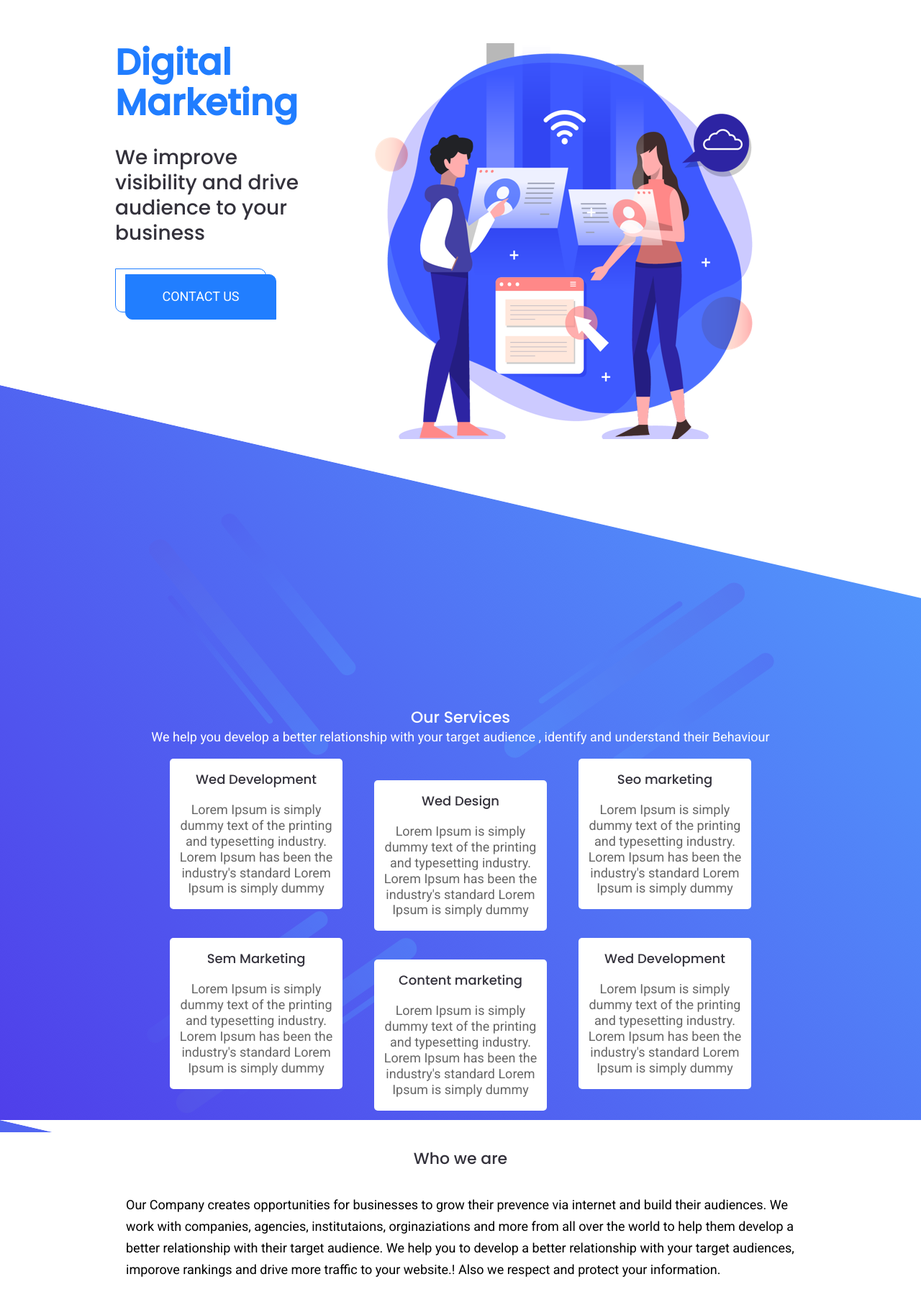
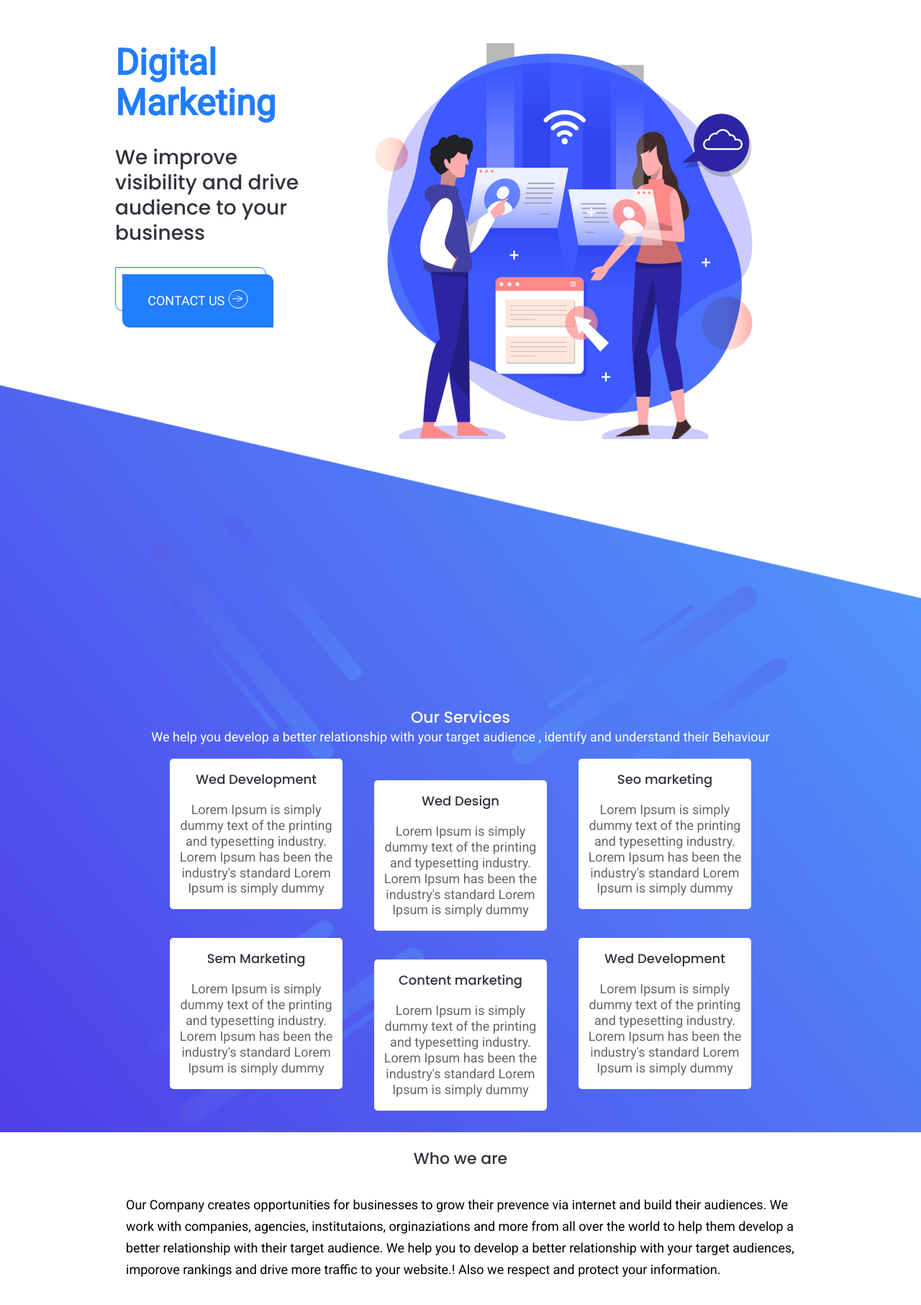
Before and after one commit to ashishrainagit2/basic-webdesign, a PHP site: page /index.html in a window 1280 px wide. Shown: the part 73-1886 px from the top of the page at 72% size. Run offline with PHP 8.4, Linux system fonts and the light colour scheme.

Commit message:
added animation

```diff
--- a/css/index.css
+++ b/css/index.css
@@ -67,7 +67,41 @@
     line-height: 1.11;
     letter-spacing: normal;
     color: #207dff;
+    position: relative;
     }
+
+    .one {
+    -webkit-animation-name: heading; /* Safari 4.0 - 8.0 */
+    -webkit-animation-duration: 2s; /* Safari 4.0 - 8.0 */
+    animation-name: heading;
+    animation-duration: 1s;
+    animation-timing-function: linear;
+
+    }
+
+    .two {
+        -webkit-animation-name: heading2;
+        -webkit-animation-duration: 4s;
+        animation-name: heading2;
+        animation-duration: 1s;
+        animation-timing-function: linear;
+        animation-delay: 1s;
+        animation-fill-mode: both;
+        }
+
+
+
+  @keyframes heading {
+    0%   { left:-400px; }
+    100% { left:0px; }
+  }
+
+  @keyframes heading2 {
+    0%   { left:-800px; }
+    100% { left:0px; }
+  }
+
+
     .tagline {
     margin: 30px 0px;
     font-family: Poppins;
@@ -80,10 +114,9 @@
     color: #33313b;
     }
     .contactus {
-    position:absolute;
+    position:relative;
     }
     .contactbuttonback {
-    display: inline-block;
     padding: 20px;
     border:1px solid #217eff;
     border-radius: 0px 10px;
@@ -91,21 +124,43 @@
     color:#ffffff;
     position:relative;
     width:210px;
+    box-sizing: border-box;
     }
     .contactbutton {
-    display: inline-block;
     padding: 20px;
     border:1px solid #217eff;
     border-radius: 0px 10px;
     background: #217eff;
     color:#ffffff;
-    position: relative;
+    position: absolute;
     top:10px;
-    right:200px;
+    left:10px;
     width:210px;
     text-align: center;
     font-size: 18px;
+    box-sizing: border-box;
+    -webkit-transition: top 0.5s ease, left 0.5s ease;
+    transition: top 0.5s ease, left 0.5s ease;
     }
+
+    .contacttext {
+        vertical-align: middle;
+        display: inline-block;
+        /* border:1px solid yellow; */
+    }
+
+    .contactimg {
+        vertical-align: middle;
+        display: inline-block;
+        /* border:1px solid yellow; */
+    }
+
+    .contactbutton:hover {
+        top: 0px;
+        left: 0px;
+    }
+
+
     .firstviewimage {
     display: inline-block;
     width: 69%;
@@ -123,6 +178,9 @@
     background-size: 100%;
     padding-top: 425px;
     margin-top:-100px;
+    background-size: cover;
+    background-repeat: no-repeat;
+
     }
     .serviceheading {
     text-align: center;
--- a/index.html
+++ b/index.html
@@ -8,7 +8,7 @@
         <link href="https://fonts.googleapis.com/css?family=Roboto&display=swap" rel="stylesheet">
         <link href="https://fonts.googleapis.com/css?family=Poppins:400,500|Roboto&display=swap" rel="stylesheet">
         <link rel="stylesheet" href="./css/normalize.css?01">
-        <link rel="stylesheet" href="./css/index.css?05">
+        <link rel="stylesheet" href="./css/index.css?06">
     </head>
     <body>
         <div class="wrapper">
@@ -31,11 +31,39 @@
                     <div class="conatiner">
                         <div class="firstview">
                             <span class="firstviewcontent">
-                                <div class="maintext">Digital Marketing</div>
+                                <div class="maintext one">
+                                    <span class="digital">Digital</span>
+                                </div>
+                                <div class="maintext two">
+                                        <span class="marketing"> Marketing</span>
+                                </div>
                                 <div class="tagline">We improve visibility  and drive audience to your business</div>
                                 <div class="contactus">
                                     <div class="contactbuttonback"> Contact  us</div>
-                                    <div class="contactbutton"> CONTACT US</div>
+                                    <div class="contactbutton">
+                                        <span class="contacttext">CONTACT US</span>
+                                        <span class="contactimg">
+                                                <?xml version="1.0" encoding="UTF-8"?>
+                                                <svg width="28px" height="27px" viewBox="0 0 28 27" version="1.1" xmlns="http://www.w3.org/2000/svg" xmlns:xlink="http://www.w3.org/1999/xlink">
+                                                    <g id="Page-1" stroke="none" stroke-width="1" fill="transparent" fill-rule="evenodd">
+                                                        <g id="Digital-Marketing-home-page" transform="translate(-369.000000, -459.000000)" stroke="white">
+                                                            <g id="Group-4" transform="translate(210.000000, 429.000000)">
+                                                                <g id="Group-3" transform="translate(10.000000, 10.000000)">
+                                                                    <g id="Group-6" transform="translate(150.000000, 21.000000)">
+                                                                        <ellipse id="Oval" cx="13" cy="12.5" rx="13" ry="12.5"></ellipse>
+                                                                        <g id="Group-7" transform="translate(5.000000, 8.000000)">
+                                                                            <path d="M6.08081656,0.0147308507 C11.4141499,2.42590512 14.0808166,3.75436579 14.0808166,4.00011287 C14.0808166,4.24585994 11.4141499,5.58406593 6.08081656,8.01473085" id="Path"></path>
+                                                                            <path d="M13.5,4.01473085 L0.486217747,4.01473085" id="Line" stroke-linecap="square"></path>
+                                                                        </g>
+                                                                    </g>
+                                                                </g>
+                                                            </g>
+                                                        </g>
+                                                    </g>
+                                                </svg>
+
+                                        </span>
+                                    </div>
                                 </div>
                             </span>
                             <span class="firstviewimage"><img src="./images/Banner-Image.png" alt="main_image" class="main_image"></span>
```
